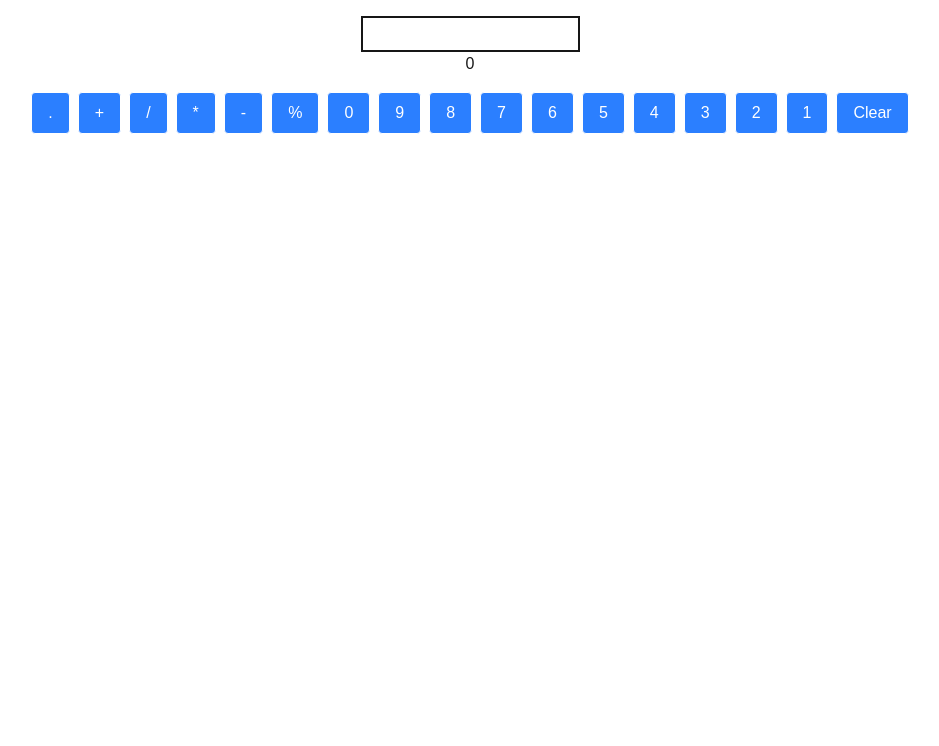
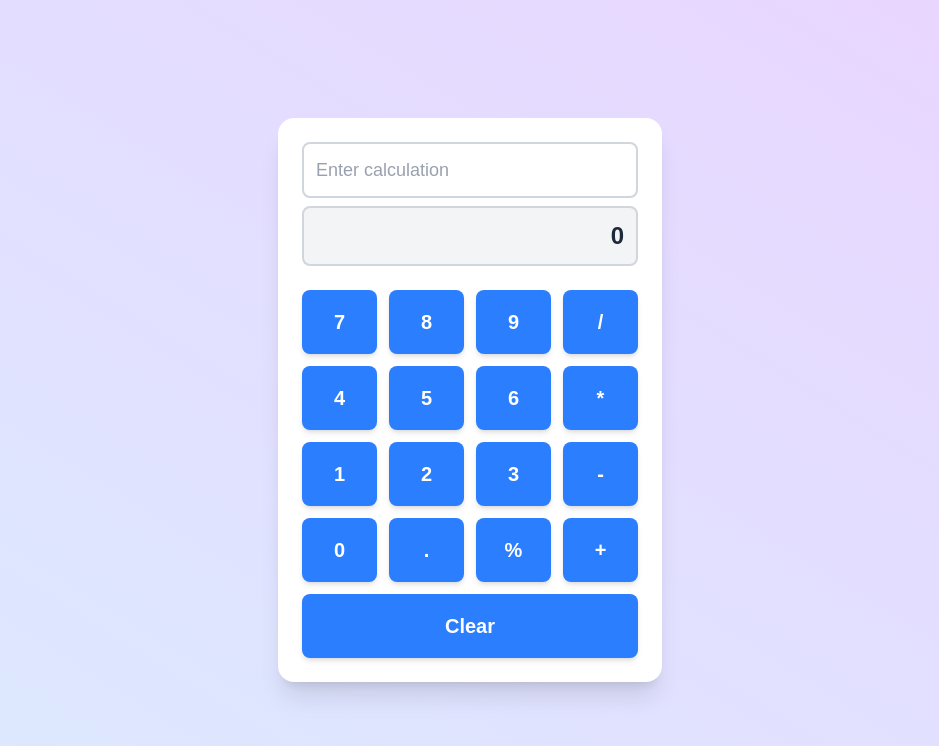
Before and after one commit to yunis310/Calculator, a Next.js app: page / in a window 1280 px wide. Shown: the top 746 px of the page, without its empty margins (170-1109 px from the left). Built offline with nearby package versions, Linux system fonts and the light colour scheme.

Commit message:
add all styles

```diff
--- a/app/page.tsx
+++ b/app/page.tsx
@@ -13,18 +13,16 @@ export default function Home() {
         setInputValue('');
         setResult(0);
     };
+
     useEffect(() => {
         setResult(calculate(inputValue));
     }, [inputValue]);
 
     const handleClick = (value: string) => {
         const operators = ['+', '-', '*', '/', '%', '.'];
-
-        // Get last character from current input
         const lastChar = inputValue.slice(-1);
 
         if (operators.includes(value)) {
-            // If last character is also an operator, replace it with the new one
             if (operators.includes(lastChar)) {
                 setInputValue((prev) => prev.slice(0, -1) + value);
                 return;
@@ -35,10 +33,15 @@ export default function Home() {
     };
 
     return (
-        <div className="flex flex-col items-center p-4 ">
-            <Input value={inputValue} onChange={setInputValue} />
-            <Result result={result} />
-            <Buttons handleClick={handleClick} handleClear={handleClear} />
+        <div className="flex items-center justify-center min-h-screen bg-gradient-to-tr from-blue-100 to-purple-200 p-4">
+            <div className="bg-white p-6 rounded-2xl shadow-xl w-full max-w-sm flex flex-col gap-6">
+                <div className="flex flex-col gap-2">
+                    <Input value={inputValue} onChange={setInputValue} />
+                    <Result result={result} />
+                </div>
+
+                <Buttons handleClick={handleClick} handleClear={handleClear} />
+            </div>
         </div>
     );
 }
--- a/components/Body.tsx
+++ /dev/null
@@ -1,15 +0,0 @@
-import React from 'react';
-
-interface Props {
-    id?: string;
-}
-
-const Body: React.FC<Props> = () => {
-    return (
-        <div>
-            <p>Body</p>
-        </div>
-    );
-};
-
-export default Body;
--- a/components/ButtonItem.tsx
+++ b/components/ButtonItem.tsx
@@ -1,15 +1,15 @@
 import React from 'react';
 
-interface Props {
+interface ButtonItemProps {
     label: string;
     onClick: (value: string) => void;
 }
 
-const ButtonItem: React.FC<Props> = ({ label, onClick }) => {
+const ButtonItem: React.FC<ButtonItemProps> = ({ label, onClick }) => {
     return (
         <button
             onClick={() => onClick(label)}
-            className="px-4 py-2 border rounded bg-blue-500 text-white hover:bg-blue-600 transition"
+            className="w-full h-16 flex items-center justify-center bg-blue-500 hover:bg-blue-600 text-white rounded-lg text-xl font-semibold shadow-md transition"
         >
             {label}
         </button>
--- a/components/Buttons.tsx
+++ b/components/Buttons.tsx
@@ -8,30 +8,30 @@ interface Props {
 
 const Buttons: React.FC<Props> = ({ handleClick, handleClear }) => {
     const buttons = [
+        '7',
+        '8',
+        '9',
+        '/',
+        '4',
+        '5',
+        '6',
+        '*',
+        '1',
+        '2',
+        '3',
+        '-',
+        '0',
         '.',
+        '%',
         '+',
-        '/',
-        '*',
-        '-',
-        '%',
-        '0',
-        '9',
-        '8',
-        '7',
-        '6',
-        '5',
-        '4',
-        '3',
-        '2',
-        '1',
     ];
 
     return (
-        <div>
-            <div className="flex flex-wrap gap-2 justify-center my-4">
-                {buttons.map((char) => (
-                    <ButtonItem key={char} label={char} onClick={handleClick} />
-                ))}
+        <div className="grid grid-cols-4 gap-3">
+            {buttons.map((char) => (
+                <ButtonItem key={char} label={char} onClick={handleClick} />
+            ))}
+            <div className="col-span-4">
                 <ButtonItem label="Clear" onClick={handleClear} />
             </div>
         </div>
--- a/components/Input.tsx
+++ b/components/Input.tsx
@@ -20,8 +20,8 @@ const Input: React.FC<Props> = ({ value, onChange }) => {
             type="text"
             value={value}
             onChange={handleChange}
-            placeholder=""
-            className="border-2 p-1"
+            placeholder="Enter calculation"
+            className="border-2 border-gray-300 rounded-lg p-3 w-full text-lg text-gray-800 placeholder-gray-400 focus:outline-none focus:border-blue-400 transition"
         />
     );
 };
--- a/components/Result.tsx
+++ b/components/Result.tsx
@@ -6,8 +6,8 @@ interface Props {
 
 const Result: React.FC<Props> = ({ result }) => {
     return (
-        <div>
-            <p>{result}</p>
+        <div className="w-full bg-gray-100 border-2 border-gray-300 rounded-lg p-3 text-right text-2xl font-semibold text-gray-800">
+            {result}
         </div>
     );
 };
```
